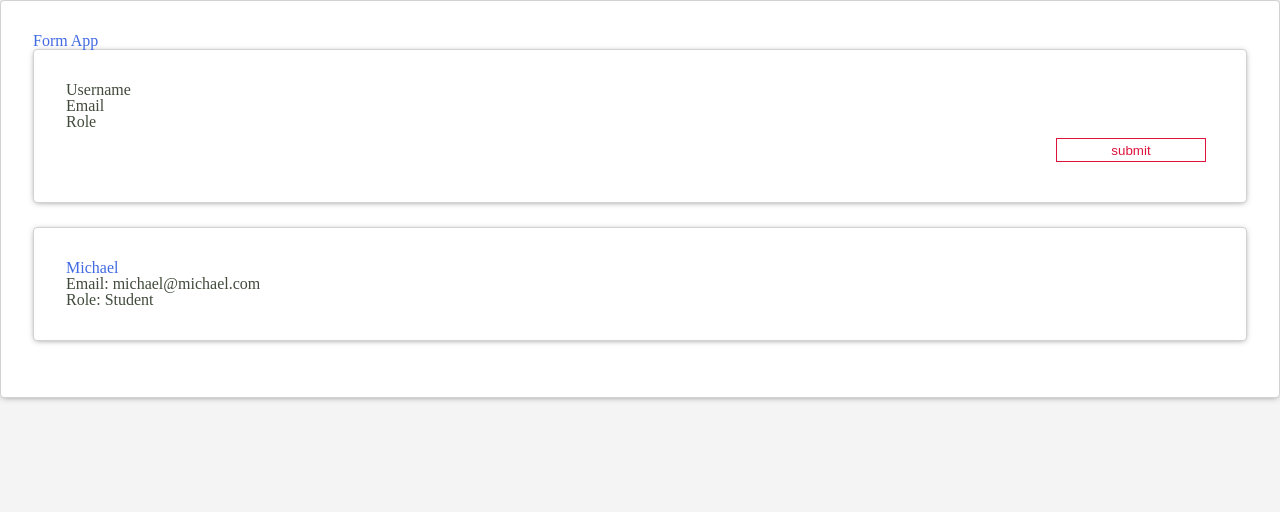
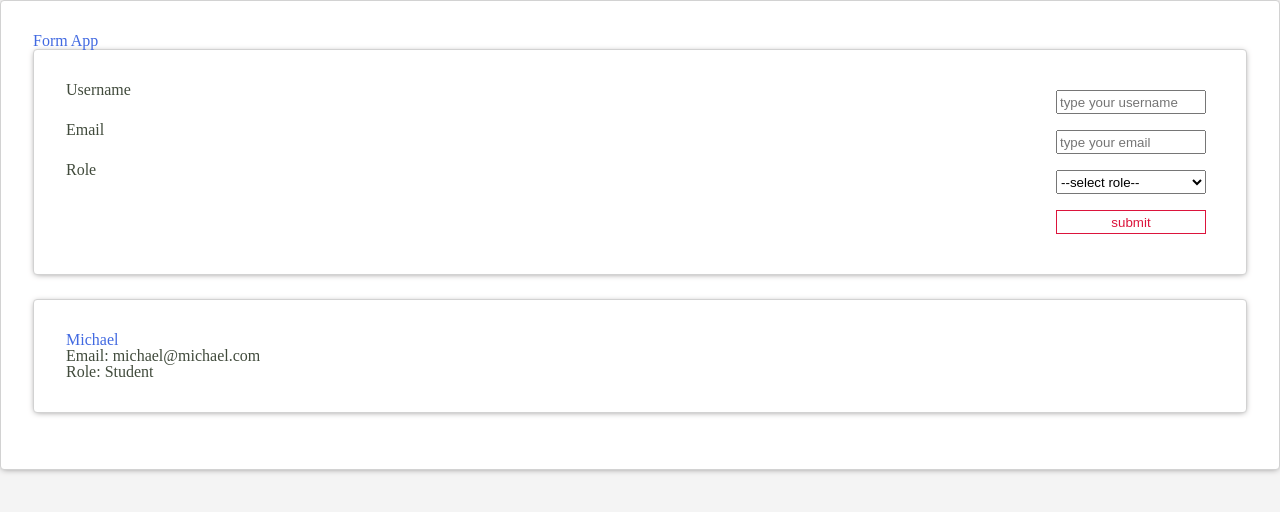
Before and after one commit to bloominstituteoftechnology/web-guided-project-form-management, a React (Vite) app: page / in a window 1280 px wide. Shown: the top 512 px of the page. Built offline with nearby package versions, Linux system fonts and the light colour scheme.

Commit message:
U2.3 M2 Gabes Lecture Step 5 complee

```diff
--- a/src/components/App.js
+++ b/src/components/App.js
@@ -45,7 +45,9 @@ export default function App() {
         // 🔥 STEP 2 - The form component needs its props.
         //  Check implementation of FriendForm
         //  to see what props it expects.
-        values={formValues} update={updateForm} submit={submitForm}
+        values={formValues}
+        update={updateForm}
+        submit={submitForm}
       />
 
       {
--- a/src/components/FriendForm.js
+++ b/src/components/FriendForm.js
@@ -27,11 +27,28 @@ export default function FriendForm(props) {
           {/* 🔥 STEP 3 - Make an input of type `text` for username.
               Controlled inputs need `value` and `onChange` props.
               Inputs render what they're told - their current value comes from app state.
-              At each keystroke, a change handler fires to change app state. */}
+              At each keystroke, a change handler fires to change app state.
+              */}
+            <input
+            name='username'
+            type='text'
+            value={values.username}
+            onChange={onChange}
+            placeholder='type your username'
+            maxLength='30' //ask bakend developer what this should be.
+            />
         </label>
 
         <label>Email
           {/* 🔥 STEP 4 - Make an input of type `email` or `text` for email. */}
+          <input
+          name='email'
+            type='email'
+            value={values.email}
+            onChange={onChange}
+            placeholder='type your email'
+            maxLength='50'
+            />
         </label>
 
         {/* ////////// DROPDOWN ////////// */}
@@ -39,6 +56,13 @@ export default function FriendForm(props) {
         {/* ////////// DROPDOWN ////////// */}
         <label>Role
           {/* 🔥 STEP 5 - Make dropdown for role. */}
+
+        <select name='role' value={values.role} onChange={onChange}>
+          <option value="">--select role--</option>
+          <option value="instructor">Instructor</option>
+          <option value="student">Student</option>
+          <option value="tl">Team Lead</option>
+        </select>
         </label>
 
         <div className='submit'>
```
Also changed, not shown: src/index.js (+6 -1 lines).
